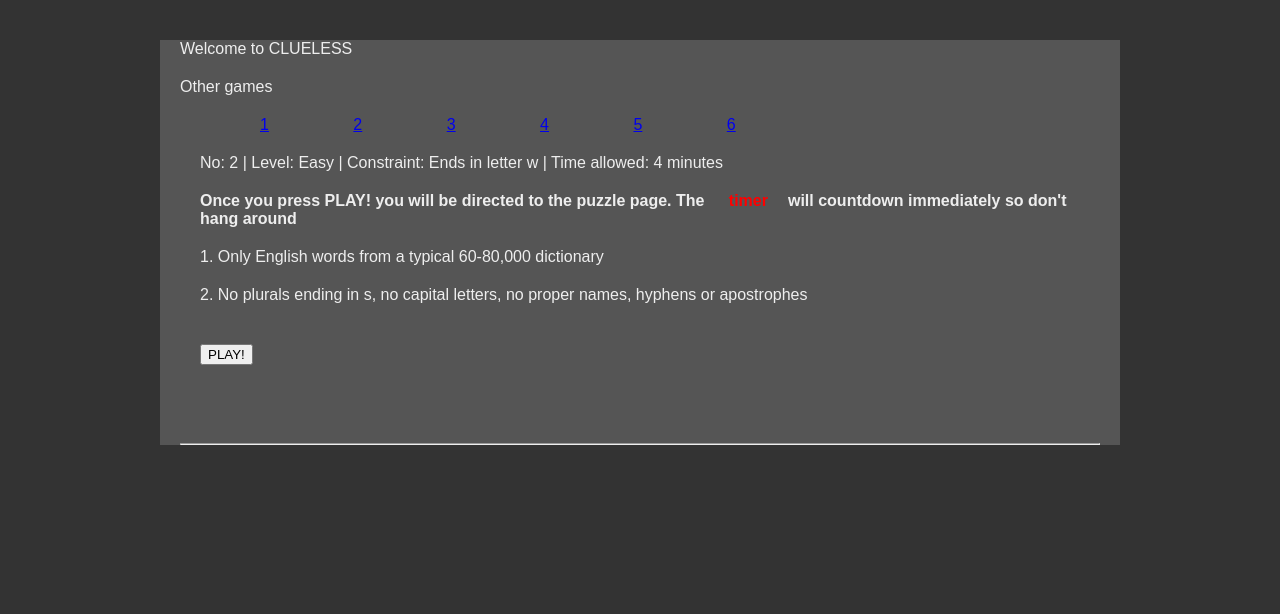
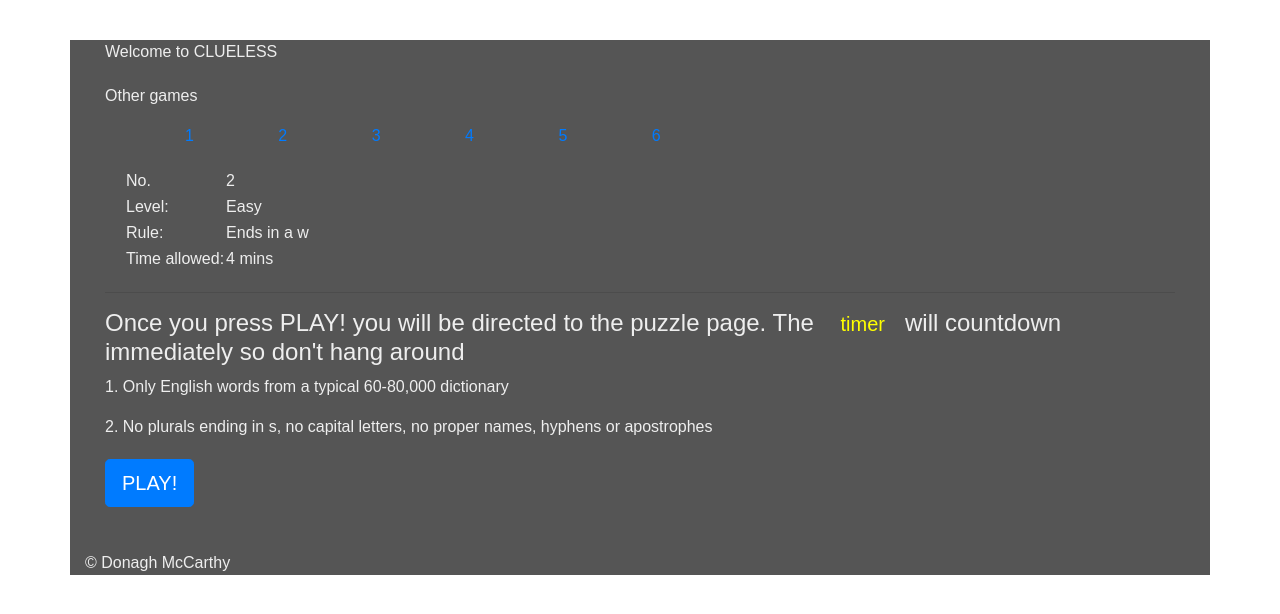
Before and after one commit to Xiddler/Clueless, a Flask app: page / in a window 1280 px wide. Shown: the top 614 px of the page. Run offline with Flask 2, Linux system fonts and the light colour scheme; some libraries are stand-ins or nearby versions.

Commit message:
correct / incorrect seem to be working. Class works. Next publish to www.donaghmccarthy.ie

```diff
--- a/clueless-webapp/run.py
+++ b/clueless-webapp/run.py
@@ -10,20 +10,28 @@ app = Flask(__name__)
 app.config.from_object(Config) # Secret key in config.py
 # secret_key = app.config['SECRET_KEY']
 
-def constraints():
-    ''' Set up the constraints for this game '''
-    num = 2
-    level = "Easy"
-    rule = "Ends in letter w"
-    time = "4 minutes"
-    game = f"No: {num}  |  Level: {level}  |  Constraint: {rule}  |  Time allowed: {time}"
-    return game
+class Constraints:
+
+
+    def __init__(self, num, level, rule, time):
+
+        self.num = num
+        self.level = level
+        self.rule = rule
+        self.time = time
+        # self.game = f"# {self.num} Level: {self.level} Rule: {self.rule} Time allowed: {self.time}"
+        self.game = "# {0} Level: {1} Rule: {2} Time allowed: {3}".format( self.num, self.level, self.rule, self.time)
+
+constraints = Constraints(2, "Easy", "Ends in a w", "4 mins")
+num = constraints.num
+level = constraints.level
+rule = constraints.rule
+time = constraints.time
 
 @app.route('/', methods=['GET', 'POST'])
 def index():
     # Welcome page with constraints
-    game = constraints()
-    return render_template('index.html', game=game)
+    return render_template('index.html', num=num, level=level, rule=rule, time=time)
 
 
 
@@ -31,12 +39,11 @@ def index():
 def game():
     print("in the /game route now")
     # The present game
-    game = constraints() # call the puzzle of the day method
-    print(constraints())
     # loaded when the player presses enter in any of the input boxes
     if request.method == 'POST':
         data = request.form # in key:value pairs
         print(data)
+        print(num)
         word_holder = [] # initialise list of words entered by user
         word_a = data.get('aword') # data['aword'] requires an initial value in the input field
         word_b = data.get('bword')
@@ -75,20 +82,23 @@ def game():
         # check if all words inserted are in the words table (ie the 'dictionary')
         all_items = [item[0] for item in all_words[0:88280]] # make into a regular list
         incorrect = []
+        correct = []
         for word in word_holder:
             if word not in all_items and word != "None":
                 incorrect.append(word) # incorrect words added to list for display on the webpage
             else:
-                print(word) # correct words printed to terminal
+                correct.append(word)
+                # print(word) # correct words printed to terminal
+        print(incorrect)
+        print(correct)
         conn.close()
         print("Closed database successfully")
 
-        return render_template('game.html', word_a=word_a, word_b=word_b, word_c=word_c, word_d=word_d, word_e=word_e, word_f=word_f, word_g=word_g, word_h=word_h, word_i=word_i, word_j=word_j, word_k=word_k, word_l=word_l, word_m=word_m, word_n=word_n, word_o=word_o, word_p=word_p, word_q=word_q, word_r=word_r, word_s=word_s, word_t=word_t, word_u=word_u, word_v=word_v, word_w=word_w, word_x=word_x, word_y=word_y, word_z=word_z, incorrect=incorrect, num=num, level=level, rule=rule, time=time, game=game)
+        return render_template('game.html', word_a=word_a, word_b=word_b, word_c=word_c, word_d=word_d, word_e=word_e, word_f=word_f, word_g=word_g, word_h=word_h, word_i=word_i, word_j=word_j, word_k=word_k, word_l=word_l, word_m=word_m, word_n=word_n, word_o=word_o, word_p=word_p, word_q=word_q, word_r=word_r, word_s=word_s, word_t=word_t, word_u=word_u, word_v=word_v, word_w=word_w, word_x=word_x, word_y=word_y, word_z=word_z, word_holder=word_holder, correct=correct,  incorrect=incorrect,  rule=rule, time=time )
 
+     # Input fields are blank if loaded by pressing the PLAY! button in index.html
     else:
-         # Input fields are blank if loaded by pressing the PLAY! button in index.html
-        return render_template('game.html', game=game)
-        # return redirect(url_for('/game'))
+        return render_template('game.html', num=num, level=level, rule=rule, time=time)
 
 if __name__ == '__main__':
     app.run(host ='0.0.0.0', port=5000, debug=True) # '0.0.0.0' allows browsing from other devices on the lan.
--- a/clueless-webapp/static/style.css
+++ b/clueless-webapp/static/style.css
@@ -58,3 +58,25 @@ body {background-color: #333;}
   color: #fff;
   font-size: 20px;
 }
+
+
+h4 span {
+    text-style: bold;
+    font-size: 20px;
+    color: yellow;
+}
+
+
+.incorrect {
+    color: #fff;
+    position: fixed;
+    right: 20%;
+    bottom: 10%;
+    z-index: 200;
+    font-size: 25px;
+
+}
+
+.incorrect span {
+color: red;
+}
--- a/clueless-webapp/templates/index.html
+++ b/clueless-webapp/templates/index.html
@@ -5,6 +5,7 @@
 	<title>Clueless</title>
 
 	<link rel="stylesheet" href="{{ url_for('static', filename='style.css') }}" />
+ <link rel="stylesheet" href="https://maxcdn.bootstrapcdn.com/bootstrap/4.0.0/css/bootstrap.min.css" integrity="sha384-Gn5384xqQ1aoWXA+058RXPxPg6fy4IWvTNh0E263XmFcJlSAwiGgFAW/dAiS6JXm" crossorigin="anonymous">
 	<link rel="shortcut icon" type="image/x-icon" href="{{ url_for('static', filename='favicon.ico') }}" />
 </head>
 
@@ -22,34 +23,25 @@
         <li><a href="#">6</a></li>
     </ul>
     <div class="todays">
-        <p>{{ game }} </p>
-        </hr>
-        <h4> Once you press PLAY! you will be directed to the puzzle page. The <span style="color:red;">timer</span>will countdown immediately so don't hang around</h4>
+        <table>
+            <tr><td>No.</td><td> {{ num }} </td></tr>
+            <tr><td>Level: </td><td>{{ level }} </td></tr>
+            <tr><td>Rule: </td><td>{{ rule }} </td></tr>
+            <tr><td>Time allowed: </td><td>{{ time }} </td></tr>
+        </table>
+
+    </div>
+        <hr/>
+        <h4> Once you press PLAY! you will be directed to the puzzle page. The <span>timer</span>will countdown immediately so don't hang around</h4>
         <p>1. Only English words from a typical 60-80,000 dictionary </p>
         <p>2. No plurals ending in s, no capital letters, no proper names, hyphens or apostrophes </p>
 
-        <!-- <p>Your correct words were: -->
-        <!-- {% for word in correct %} <span>{{ word  }} </span> {% endfor %} -->
-        <!-- </p> -->
-
-
-<!-- <ul> -->
-<!-- {% for user in userlist %} -->
-<!--   <li> -->
-<!--       {{ user }} {{loop.counter}} -->
-<!--   </li> -->
-<!--       {% if loop.counter == 1 %} -->
-<!--           This is the First user -->
-<!--       {% endif %} -->
-<!-- {% endfor %} -->
-<!-- </ul> -->
-
+    <!-- <form action='http://localhost:5000/game' method="GET"> -->
+    <form action="{{ url_for('game') }}"  method="GET">
+    <button type="submit" class="btn btn-primary btn-lg" name="go" value="play" >PLAY!</button>
+    </form>
+    <br/> &copy; Donagh McCarthy
     </div>  <!-- end todays-->
-    <form action='http://localhost:5000/game' method="GET">
-    <button type="submit" class="btn-large small-text" name="go" value="play" >PLAY!</button>
-    </form>
-    <br/>
-    <hr/>
 	</div> <!-- container -->
 </body>
 </html>
```
Also changed, not shown: clueless-webapp/templates/game.html (+10 -7 lines).
